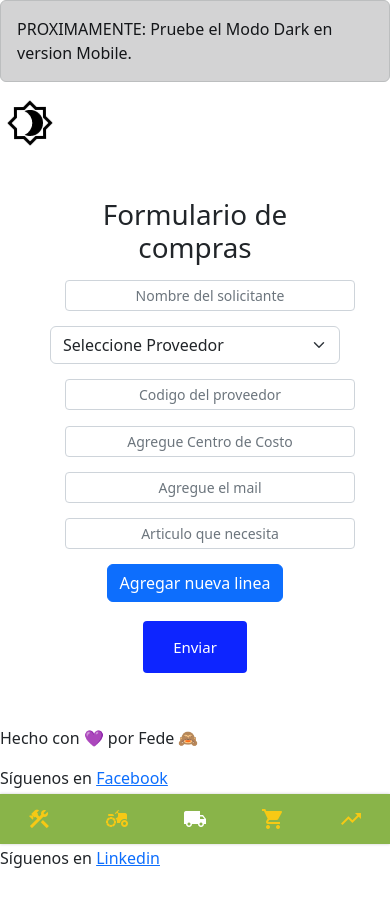
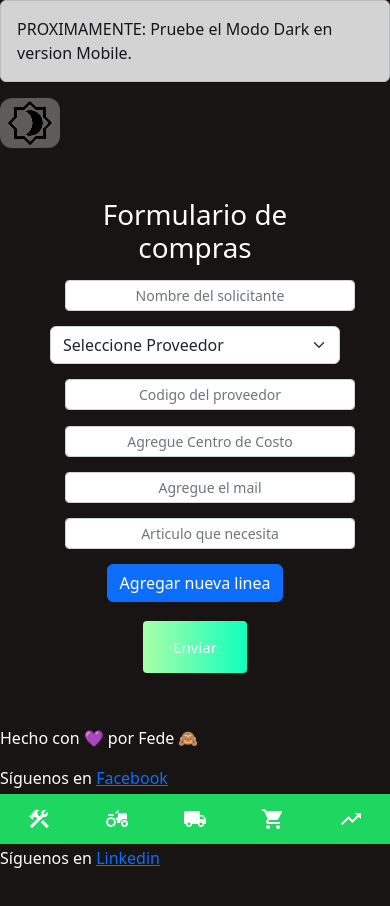
Before and after one commit to FedericoMontero/MaquinariaRuralCoder, a plain HTML site: page root/compras.html in a window 390 px wide. Both pictures are taken after a click on the button 30 px from the left and 123 px from the top of the page. Drawn offline with nearby package versions, Linux system fonts and the light colour scheme.

Commit message:
Se arregla el problema con GitHub pages

```diff
--- a/root/compras.html
+++ b/root/compras.html
@@ -19,7 +19,7 @@
       </div>
 
     <nav class="nav">
-        <a class="nav__link" href="trabajos.html">
+        <a class="nav__link" href="tabajos.html">
             <i class="material-icons nav__icon">construction</i>
             <span class="nav__text">Trabajos</span>
         </a>
@@ -27,7 +27,7 @@
             <i class="material-icons nav__icon">agriculture</i>
             <span class="nav__text">Equipamiento</span>
         </a>
-        <a class="nav__link nav__link--active" href="index.html">
+        <a class="nav__link nav__link--active" href="../index.html">
             <i class="material-icons nav__icon">local_shipping</i>
             <span class="nav__text">Inicio</span>
         </a>
@@ -41,7 +41,7 @@
         </a>
     </nav>
 
-    <button type="button" class="botondarkmode"><img src="images\brightness.png"></button>
+    <button type="button" onclick="darkmode()" class="botondarkmode"><img src="images\icondark.png"></button>
 
 <div class="form-compras">
     <h1 class="titulo_centrado">Formulario de compras</h1>
@@ -102,6 +102,14 @@
             });
         });
     });
+
+    function darkmode(){
+        var element = document.body;
+        element.classList.toggle("dark-mode");
+    }
+
+
+
 </script>
 </body>
 </html>
--- a/root/css/style.css
+++ b/root/css/style.css
@@ -17,7 +17,7 @@ h3{
     width: 100%;
     height: 50px;
     box-shadow: 0 0 3px rgba(0, 0, 0, 0.2);
-    background-color: #89b449;
+    background-color: #1ed760;
 
     overflow-x: auto;
     z-index: 1000; /*para que se vea encima de todo soluciona el problema de que las tarjetas lo tapen.*/
@@ -34,14 +34,15 @@ h3{
     white-space: nowrap;
     font-family: sans-serif;
     font-size: 13px;
-    color: #F6C915;
+    color: #Fff;
     text-decoration: none;/*esto le saca lo subrayado al a*/
     -webkit-tap-highlight-color: transparent;
     transition: background-color 0.1s ease-in-out;
 }
 
 .nav__link:hover{
-    background-color: #407f3e;
+    background-color: #1db954;
+
 }
 
 .nav__link--active{
@@ -64,7 +65,7 @@ h3{
 }
 
 .boton_compras{
-    background-color: #0d25ff;
+    background: linear-gradient(to right, #aaffa9, #11ffbd);
     border: none;
     border-radius: 4px;
     color: #fff;
@@ -232,7 +233,7 @@ h3{
 
     .boton_compras{
         margin: 3px;
-        background-color: #0d25ff;
+        background: linear-gradient(to right, #aaffa9, #11ffbd);
         border: none;
         border-radius: 4px;
         color: #fff;
@@ -292,7 +293,7 @@ h3{
     top: 0;
     height: 100%;
     width: 250px;
-    background-color: #0d25ff;
+    background-color: #1ed760;
     padding: 6px 4px;
     z-index: 1000;
     border-radius: 12px;
@@ -307,8 +308,9 @@ h3{
     justify-content: center;
     text-align: center;
     font-size: 25px;
-    margin: 10px;
+    margin: 0px;
     padding: auto;
+    margin-top: 50px;
 }
 
 .container{
@@ -369,7 +371,8 @@ h3{
     display: inline-block;
     animation: scale linear 2s infinite;
     border: none;
-    background-color: white;
+    background-color: rgba(255,255,255,0.3);
+    border-radius: 12px;
   }
 
   @keyframes scale{
@@ -383,3 +386,11 @@ h3{
         transform: rotate(-3deg);
     }
   }
+
+
+  /*Darkmode*/
+
+  .dark-mode{
+    background-color: #191414;
+    color: white;
+  }
```
Also changed, not shown: index.html (renamed from root/index.html, +8 -8 lines), root/equipamiento.html (+1 -1 lines), root/rendimiento.html (+1 -1 lines), root/trabajos.html (+1 -1 lines), root/images/icondark.png (added).
